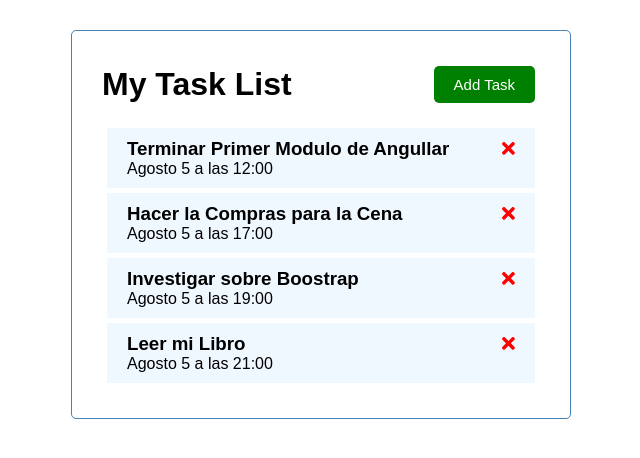
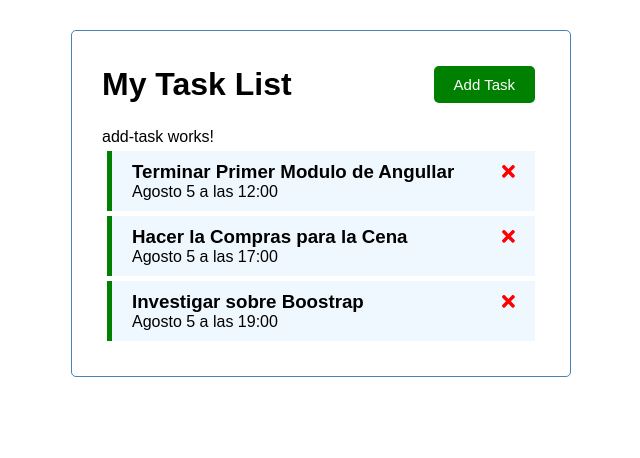
Before and after one commit to RRTT-1205/Task-list, an Angular app: page / in a window 1280 px wide. Shown: the top 458 px of the page, without its empty margins (319-959 px from the left). Built offline with nearby package versions, Linux system fonts and the light colour scheme; data requests are answered from the project's data file.

Commit message:
servicio y servidor listo 2

```diff
--- a/db.json
+++ b/db.json
@@ -1,5 +1,5 @@
 {
-  "tasks":[
+  "tasks": [
     {
       "id": 1,
       "text": "Terminar Primer Modulo de Angullar",
@@ -16,13 +16,7 @@
       "id": 3,
       "text": "Investigar sobre Boostrap",
       "day": "Agosto 5 a las 19:00",
-      "reminder": false
-    },
-    {
-      "id": 4,
-      "text": "Leer mi Libro",
-      "day": "Agosto 5 a las 21:00",
-      "reminder": false
+      "reminder": true
     }
   ]
 }
--- a/src/app/app.module.ts
+++ b/src/app/app.module.ts
@@ -7,7 +7,8 @@ import { ButtonComponent } from './components/button/button.component';
 import { TasksComponent } from './components/tasks/tasks.component';
 import { TasksItemComponent } from './components/tasks-item/tasks-item.component';
 import { FontAwesomeModule } from '@fortawesome/angular-fontawesome';
-import {HttpClientModule} from '@angular/common/http'
+import {HttpClientModule} from '@angular/common/http';
+import { AddTaskComponent } from './components/add-task/add-task.component'
 
 
 @NgModule({
@@ -16,7 +17,8 @@ import {HttpClientModule} from '@angular/common/http'
     HeaderComponent,
     ButtonComponent,
     TasksComponent,
-    TasksItemComponent
+    TasksItemComponent,
+    AddTaskComponent
   ],
   imports: [
     BrowserModule,
--- /dev/null
+++ b/src/app/components/add-task/add-task.component.html
@@ -0,0 +1 @@
+<p>add-task works!</p>
--- /dev/null
+++ b/src/app/components/add-task/add-task.component.ts
@@ -0,0 +1,15 @@
+import { Component, OnInit } from '@angular/core';
+
+@Component({
+  selector: 'app-add-task',
+  templateUrl: './add-task.component.html',
+  styleUrls: ['./add-task.component.css']
+})
+export class AddTaskComponent implements OnInit {
+
+  constructor() { }
+
+  ngOnInit(): void {
+  }
+
+}
--- a/src/app/components/tasks-item/tasks-item.component.html
+++ b/src/app/components/tasks-item/tasks-item.component.html
@@ -1,10 +1,15 @@
-<div class="task">
+<div
+  class="task"
+  [ngClass]= "{reminder: task.reminder}"
+  (click)= "onToggle(task)"
+  >
 <h3>
     {{task.text}}
   <fa-icon
       [icon]="faTimes"
       [ngStyle]="{'color': 'red'}"
-      >
+      (click)="onDelete(task)"
+  >
   </fa-icon>
 </h3>
   <p>
--- a/src/app/components/tasks-item/tasks-item.component.ts
+++ b/src/app/components/tasks-item/tasks-item.component.ts
@@ -1,4 +1,4 @@
-import { Component, OnInit, Input} from '@angular/core';
+import { Component, OnInit, Input, Output, EventEmitter } from '@angular/core';
 import {Task} from '../../Task';
 import {TASKS} from '../../mock-tasks';
 import {faTimes} from '@fortawesome/free-solid-svg-icons';
@@ -10,11 +10,18 @@ import {faTimes} from '@fortawesome/free-solid-svg-icons';
 })
 export class TasksItemComponent implements OnInit {
   @Input() task: Task = TASKS [0];
+  @Output() onDeleteTask: EventEmitter<Task> = new EventEmitter();
+  @Output() onToggleReminder: EventEmitter<Task> = new EventEmitter();
   faTimes = faTimes;
 
   constructor() { }
 
   ngOnInit(): void {
   }
-
+  onDelete(task: Task){
+    this.onDeleteTask.emit(task);
+  }
+  onToggle(task: Task){
+    this.onToggleReminder.emit(task);
+  }
 }
--- a/src/app/components/tasks/tasks.component.html
+++ b/src/app/components/tasks/tasks.component.html
@@ -1,6 +1,9 @@
+<app-add-task></app-add-task>
 <app-tasks-item
   *ngFor= "let task of tasks"
   [task] = "task"
+  (onDeleteTask)= "deleteTask(task)"
+  (onToggleReminder)= "toggleReminder(task)"
 >
   {{task.text}}
 </app-tasks-item>
--- a/src/app/components/tasks/tasks.component.ts
+++ b/src/app/components/tasks/tasks.component.ts
@@ -21,4 +21,15 @@ export class TasksComponent implements OnInit {
     });
   }
 
+  deleteTask(task: Task){
+    this.taskService.deleteTask(task).subscribe(()=>{
+      this.tasks = this.tasks.filter( task => task.id !==task.id )
+    });
+    }
+
+  toggleReminder(task: Task){
+    task.reminder = !task.reminder
+    this.taskService.updtaeTaskReminder(task).subscribe();
+    }
+
 }
--- a/src/app/mock-tasks.ts
+++ b/src/app/mock-tasks.ts
@@ -1,27 +1,4 @@
 import {Task} from './Task'
 export const TASKS: Task[] = [
-  {
-  id: 1,
-  text: "Terminar Primer Modulo de Angullar",
-  day: 'Agosto 5 a las 12:00',
-  reminder: true
-  },
-  {
-  id: 2,
-  text: "Hacer la Compras para la Cena",
-  day: 'Agosto 5 a las 17:00',
-  reminder: true
-  },
-  {
-  id: 3,
-  text: "Investigar sobre Boostrap",
-  day: 'Agosto 5 a las 19:00',
-  reminder: false
-  },
-  {
-  id: 4,
-  text: "Leer mi Libro",
-  day: 'Agosto 5 a las 21:00',
-  reminder: false
-  },
+
 ]
--- a/src/app/service/task.service.ts
+++ b/src/app/service/task.service.ts
@@ -1,8 +1,14 @@
 import { Injectable } from '@angular/core';
 import {Task} from '../../app/Task';
-import {HttpClient, HttpHandler} from '@angular/common/http';
+import {HttpClient, HttpHeaders} from '@angular/common/http';
 import {TASKS} from '../../app/mock-tasks';
 import { Observable, of } from 'rxjs';
+
+const httpOptions = {
+  headers: new HttpHeaders({
+    'Content-Type': 'application/json'
+  })
+}
 
 @Injectable({
   providedIn: 'root'
@@ -17,4 +23,13 @@ export class TaskService {
   getTasks(): Observable <Task[]>{
     return this.http.get<Task[]>(this.apUrl)
   }
+  deleteTask(task: Task): Observable<Task> {
+    const url = `${this.apUrl}/${task.id}`
+    return this.http.delete<Task>(url)
+  }
+  updtaeTaskReminder(task: Task): Observable<Task> {
+    const url = `${this.apUrl}/${task.id}`
+    return this.http.put<Task>(url, task, httpOptions)
+  }
+
 }
```
Also changed, not shown: src/app/components/add-task/add-task.component.css (added), 1 other file (tests, documents, lock files or other folders).
